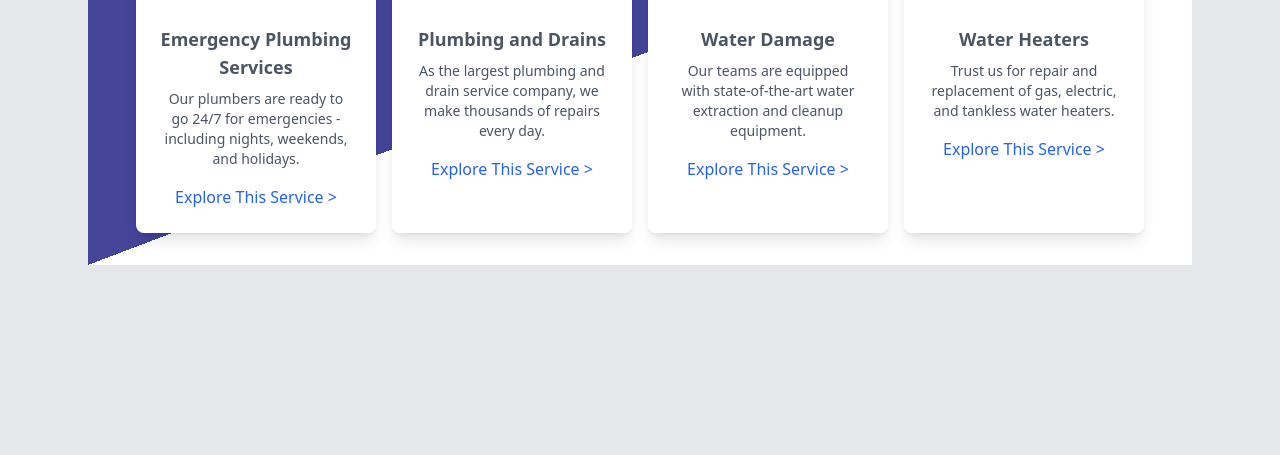
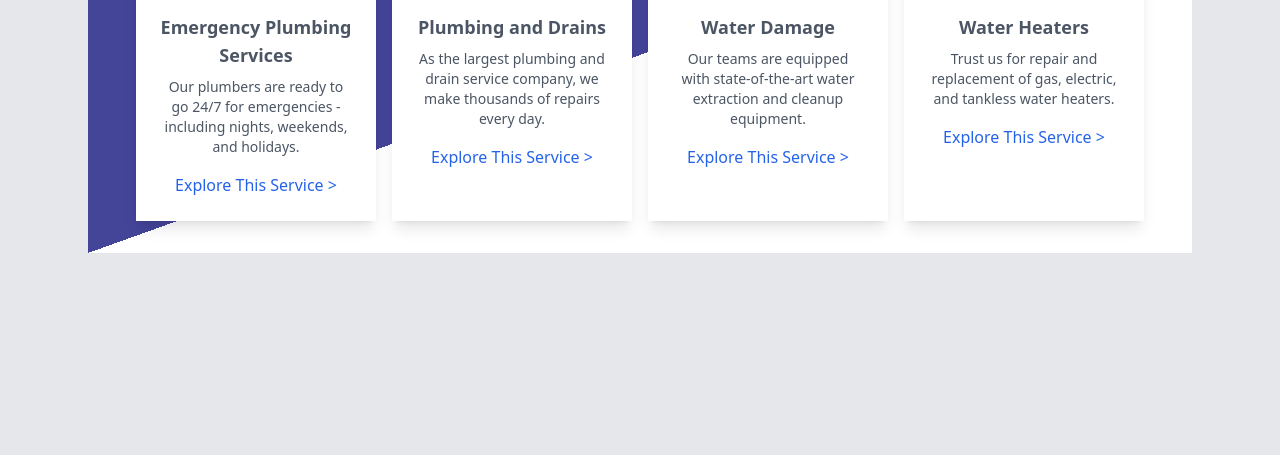
Before and after one commit to m26manish/pinak-lab, a plain HTML site: page index.html in a window 1280 px wide. Shown: the part 345-800 px from the top of the page. Drawn offline with nearby package versions, Linux system fonts and the light colour scheme.

Commit message:
borderchange

```diff
--- a/index.html
+++ b/index.html
@@ -45,41 +45,41 @@
             <div class="flex flex-wrap justify-center gap-4 px-4">
 
                 <!-- Service Card 1 -->
-                <div class="service-card relative bg-white rounded-lg shadow-lg p-6 w-60">
+                <div class="service-card relative bg-white  shadow-lg p-6 w-60">
                     <div class="icon-wrapper">
                         <img src="emergency.png" alt="Service Icon" class="w-14 h-14 border-color-purple rounded-full">
                     </div>
-                    <h3 class="text-lg font-bold text-gray-600 text-center mt-10">Emergency Plumbing Services</h3>
+                    <h3 class="text-lg font-bold text-gray-600 text-center mt-4">Emergency Plumbing Services</h3>
                     <p class="text-gray-600 text-center mt-2 mb-4 text-sm">Our plumbers are ready to go 24/7 for emergencies - including nights, weekends, and holidays.</p>
                     <a href="#" class="text-blue-600 text-center block">Explore This Service ></a>
                 </div>
 
                 <!-- Service Card 2 -->
-                <div class="service-card relative bg-white rounded-lg shadow-lg p-6 w-60">
+                <div class="service-card relative bg-white shadow-lg p-6 w-60">
                     <div class="icon-wrapper">
                         <img src="drain.png" alt="Service Icon" class="w-14 h-14 rounded-full">
                     </div>
-                    <h3 class="text-lg font-bold text-gray-600 text-center mt-10">Plumbing and Drains</h3>
+                    <h3 class="text-lg font-bold text-gray-600 text-center mt-4">Plumbing and Drains</h3>
                     <p class="text-gray-600 text-center mt-2 mb-4 text-sm">As the largest plumbing and drain service company, we make thousands of repairs every day.</p>
                     <a href="#" class="text-blue-600 text-center block">Explore This Service ></a>
                 </div>
 
                 <!-- Service Card 3 -->
-                <div class="service-card relative bg-white rounded-lg shadow-lg p-6 w-60">
+                <div class="service-card relative bg-white  shadow-lg p-6 w-60">
                     <div class="icon-wrapper">
                         <img src="drop.png" alt="Service Icon" class="w-14 h-14 border-color-purple rounded-full">
                     </div>
-                    <h3 class="text-lg font-bold text-gray-600 text-center mt-10">Water Damage</h3>
+                    <h3 class="text-lg font-bold text-gray-600 text-center mt-4">Water Damage</h3>
                     <p class="text-gray-600 text-center mt-2 mb-4 text-sm">Our teams are equipped with state-of-the-art water extraction and cleanup equipment.</p>
                     <a href="#" class="text-blue-600 text-center block">Explore This Service > </a>
                 </div>
 
                 <!-- Service Card 4 -->
-                <div class="service-card relative bg-white rounded-lg shadow-lg p-6 w-60">
+                <div class="service-card relative bg-white  shadow-lg p-6 w-60">
                     <div class="icon-wrapper">
                         <img src="waterh.png" alt="Service Icon" class="w-14 h-14 border-color-purple rounded-full">
                     </div>
-                    <h3 class="text-lg font-bold text-gray-600 text-center mt-10">Water Heaters</h3>
+                    <h3 class="text-lg font-bold text-gray-600 text-center mt-4">Water Heaters</h3>
                     <p class="text-gray-600 text-center mt-2 mb-4 text-sm">Trust us for repair and replacement of gas, electric, and tankless water heaters.</p>
                     <a href="#" class="text-blue-600 text-center block">Explore This Service ></a>
                 </div>
```
